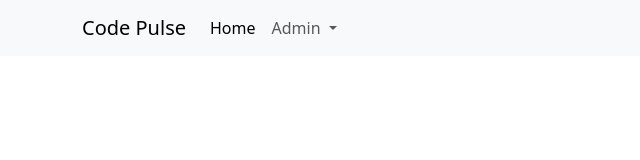
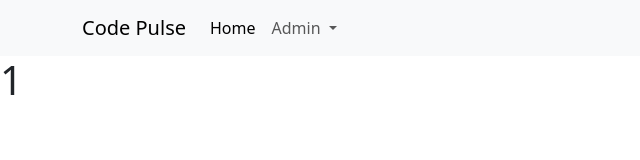
Before and after one commit to waizin28/CodePulse, an Angular app in the folder UI/codepulse/: page /admin/categories/1 in a window 1280 px wide. Before the commit this address led to /. Shown: the top 160 px of the page, without its empty margins (0-640 px from the left). Built offline with nearby package versions, Linux system fonts and the light colour scheme.

Commit message:
get id from params at component

```diff
--- a/UI/codepulse/src/app/app-routing.module.ts
+++ b/UI/codepulse/src/app/app-routing.module.ts
@@ -2,9 +2,11 @@ import { NgModule } from '@angular/core';
 import { RouterModule, Routes } from '@angular/router';
 import { CategoryListComponent } from './features/category/category-list/category-list.component';
 import { AddCategoryComponent } from './features/category/add-category/add-category.component';
+import { EditCategoryComponent } from './features/category/edit-category/edit-category.component';
 const routes: Routes = [
   { path: 'admin/categories', component: CategoryListComponent },
   { path: 'admin/categories/add', component: AddCategoryComponent },
+  { path: 'admin/categories/:id', component: EditCategoryComponent },
 ];
 
 @NgModule({
--- a/UI/codepulse/src/app/features/category/edit-category/edit-category.component.html
+++ b/UI/codepulse/src/app/features/category/edit-category/edit-category.component.html
@@ -1 +1 @@
-<p>edit-category works!</p>
+<h1>{{ id }}</h1>
--- a/UI/codepulse/src/app/features/category/edit-category/edit-category.component.ts
+++ b/UI/codepulse/src/app/features/category/edit-category/edit-category.component.ts
@@ -1,10 +1,21 @@
-import { Component } from '@angular/core';
+import { Component, OnInit } from '@angular/core';
+import { ActivatedRoute } from '@angular/router';
 
 @Component({
   selector: 'app-edit-category',
   templateUrl: './edit-category.component.html',
-  styleUrls: ['./edit-category.component.css']
+  styleUrls: ['./edit-category.component.css'],
 })
-export class EditCategoryComponent {
+export class EditCategoryComponent implements OnInit {
+  id: string | null = null;
+  constructor(private route: ActivatedRoute) {}
 
+  ngOnInit(): void {
+    this.route.paramMap.subscribe({
+      next: (params) => {
+        // same name id defined at routing module
+        this.id = params.get('id');
+      },
+    });
+  }
 }
```
